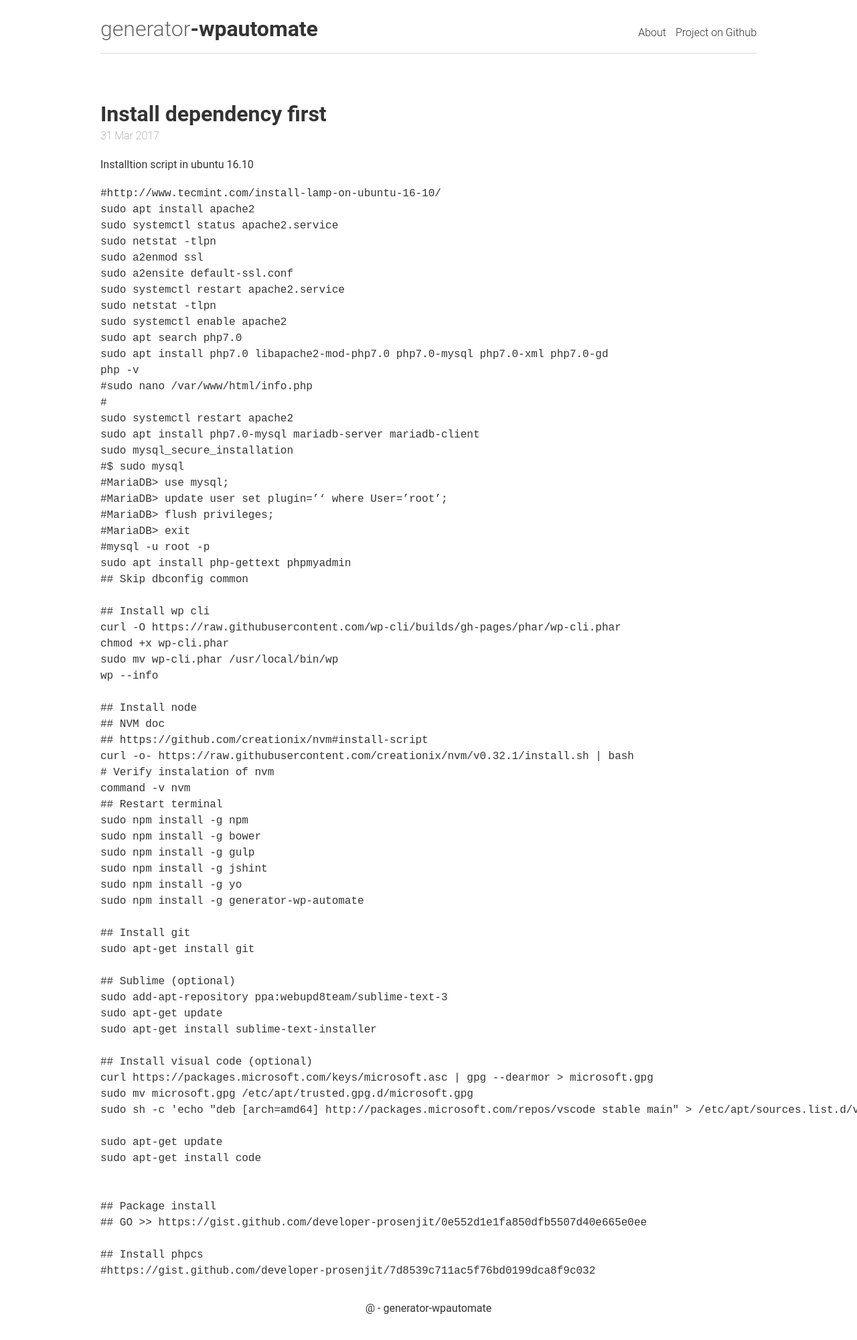
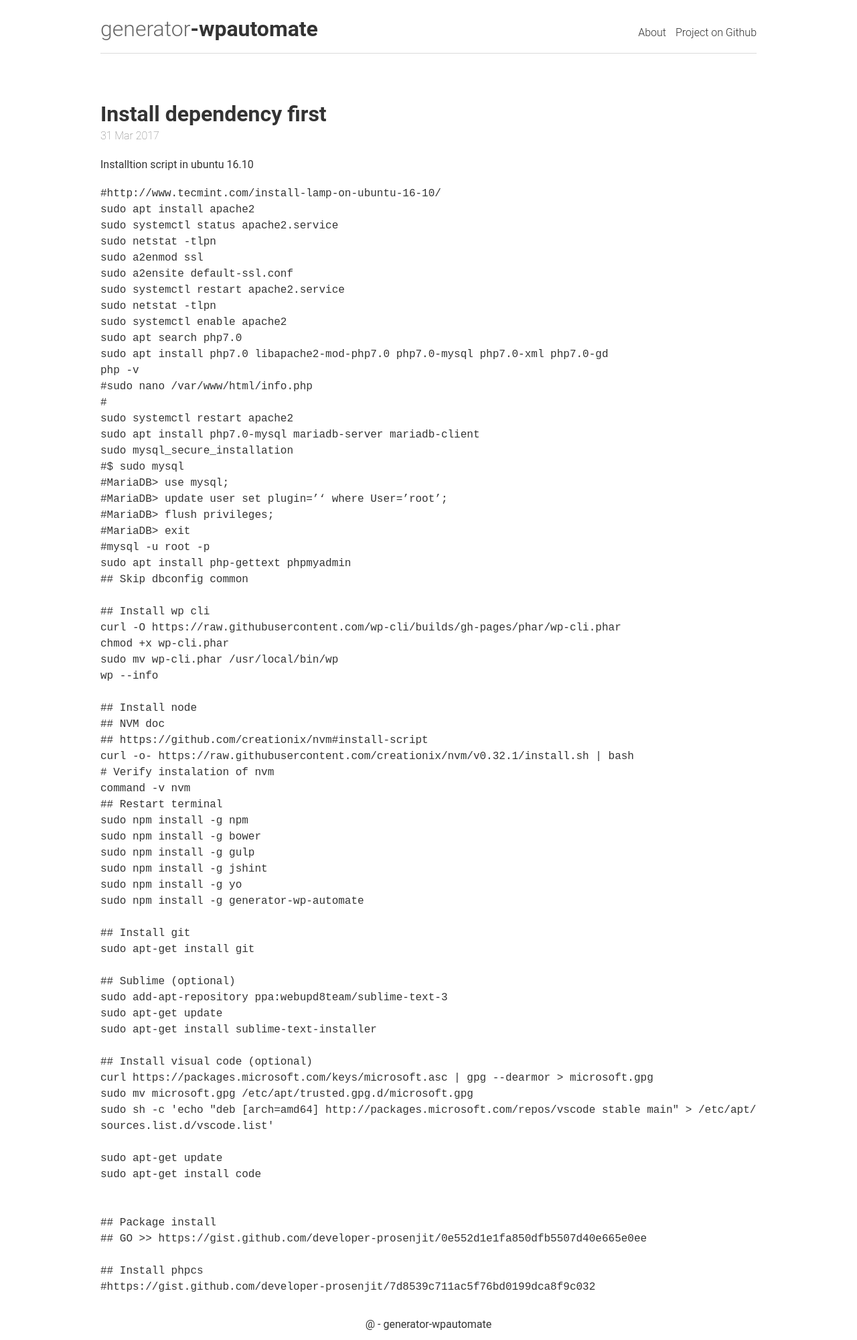
Before and after one commit to itobuztech/generator-wpautomate, a Jekyll site: the page built from _posts/2017-03-31-dependency-install.md, in a window 1280 px wide. Shown: the whole page at 67% size. Built offline with Jekyll 4.4.1, drawn with Linux system fonts in a browser that asks for light colours; before the commit the page ends 1976 px from its top, so only the background shows below that.

Commit message:
Update base.scss

```diff
--- a/_sass/base.scss
+++ b/_sass/base.scss
@@ -81,3 +81,8 @@ a {
 .bottom { bottom: 0 }
 .right { right: 0 }
 .left { left: 0 }
+
+pre {
+white-space: pre-wrap;
+word-break: break-all;
+}
```
